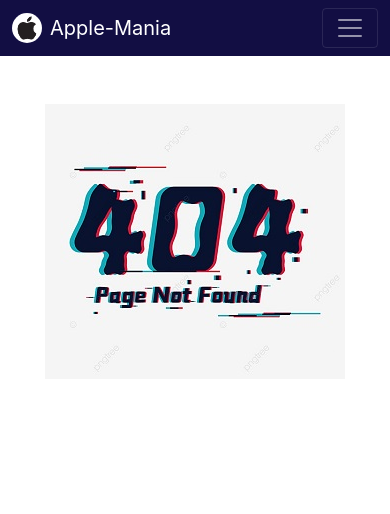
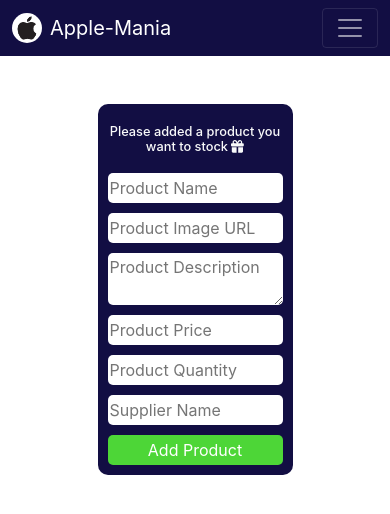
Before and after one commit to Tohidul29/Apple-Mania-Clientsite, a React (Create React App) app: page /addProduct in a window 390 px wide. Shown: the top 514 px of the page. Built offline with nearby package versions, Linux system fonts and the light colour scheme; no server answers.

Commit message:
add product part added

```diff
--- a/package.json
+++ b/package.json
@@ -15,6 +15,7 @@
     "react-bootstrap": "^2.3.1",
     "react-dom": "^18.1.0",
     "react-firebase-hooks": "^5.0.3",
+    "react-hook-form": "^7.30.0",
     "react-router-dom": "^6.3.0",
     "react-scripts": "5.0.1",
     "react-toastify": "^9.0.0",
--- a/src/App.js
+++ b/src/App.js
@@ -1,5 +1,6 @@
 import { Route, Routes } from 'react-router-dom';
 import './App.css';
+import AddProduct from './components/AddProduct/AddProduct';
 import Blogs from './components/Blogs/Blogs';
 import Header from './components/Header/Header';
 import Home from './components/Home/Home';
@@ -25,6 +26,7 @@ function App() {
       <Route path='/register' element={<Register></Register>}></Route>
       <Route path='/login' element={<Login></Login>}></Route>
       <Route path='/blogs' element={<Blogs></Blogs>}></Route>
+      <Route path='/addProduct' element={<AddProduct></AddProduct>}></Route>
       <Route path='*' element={<NotFound></NotFound>}></Route>
     </Routes>
     </div >
--- /dev/null
+++ b/src/components/AddProduct/AddProduct.css
@@ -0,0 +1,58 @@
+.head-style{
+    color: #120E43;
+    text-align: center;
+    margin-top: 15px;
+}
+
+.form-design{
+    padding: 30px;
+    border-radius: 10px;
+    background-color: #120E43;
+}
+
+form input{
+    margin: 30px 30px 0 30px;
+    border-style: none;
+    border-radius: 5px;
+    height: 40px;
+}
+
+form textarea{
+    margin: 30px 30px 0 30px;
+    border-style: none;
+    border-radius: 5px;
+}
+
+form .button{
+    background-color: #4DD637;
+    color: white;
+}
+
+@media (max-width: 500px) {
+    .head-style{
+        padding-top: 20px;
+        font-size: 80%;
+    }
+    .form-design{
+        padding: 0;
+        background-color: #120E43;
+        width: 500px;
+        margin-bottom: 20px;
+    }
+    form input{
+        margin: 10px 10px 0 10px;
+        border-style: none;
+        border-radius: 5px;
+        height: 30px;
+    }
+    form textarea{
+        margin: 10px 10px 0 10px;
+        border-style: none;
+        border-radius: 5px;
+    }
+    form .button{
+        background-color: #4DD637;
+        color: white;
+        margin-bottom: 10px;
+    }
+}
--- /dev/null
+++ b/src/components/AddProduct/AddProduct.js
@@ -0,0 +1,44 @@
+import React from 'react';
+import '../AddProduct/AddProduct.css';
+import { useForm } from "react-hook-form";
+import { FontAwesomeIcon } from '@fortawesome/react-fontawesome';
+import { faGift } from '@fortawesome/free-solid-svg-icons';
+
+const AddProduct = () => {
+    const { register, handleSubmit, watch, formState: { errors } } = useForm();
+    const onSubmit = data => {
+        const url = `http://localhost:5000/product`;
+        fetch(url, {
+            method: 'POST',
+            headers: {
+                'content-type': 'application/json'
+            },
+            body: JSON.stringify(data)
+        })
+        .then(res => res.json())
+        .then(output =>{
+            console.log(output);
+        })
+    };
+
+    return (
+        <div className='w-50 mx-auto form-design mt-5'>
+            <h2 className='head-style text-light'>Please added a product you want to stock <FontAwesomeIcon icon={faGift}></FontAwesomeIcon></h2>
+            <form onSubmit={handleSubmit(onSubmit)} className='d-flex flex-column'>
+                <input placeholder='Product Name' {...register("name", {required: true})}/>
+                <input placeholder='Product Image URL' {...register("img", {required: true})} />
+                <textarea placeholder='Product Description' {...register("description", {required: true})} />
+                <input placeholder='Product Price' {...register("price", {required: true})} />
+                <input placeholder='Product Quantity' {...register("quantity", {required: true})} />
+                <input placeholder='Supplier Name' {...register("supplier", {required: true})} />
+
+                {errors.exampleRequired && <span>This field is required</span>}
+
+                <input className='button' type="submit" value='Add Product'/>
+            </form>
+
+        </div>
+    );
+};
+
+export default AddProduct;
--- a/src/components/Header/Header.js
+++ b/src/components/Header/Header.js
@@ -28,6 +28,7 @@ const Header = () => {
                         <Nav.Link as={Link} to='/inventory'>Inventory</Nav.Link>
                         <Nav.Link as={Link} to='/about'>About</Nav.Link>
                         <Nav.Link as={Link} to='/blogs'>Blogs</Nav.Link>
+                        <Nav.Link as={Link} to='/addProduct'>Add Product</Nav.Link>
                     </Nav>
                     <Nav>
                         <Nav.Link as={Link} to='/register'>Register</Nav.Link>
--- a/src/components/Inventory/Inventory.js
+++ b/src/components/Inventory/Inventory.js
@@ -1,11 +1,20 @@
-import React from 'react';
+import React, { useEffect } from 'react';
 import { Button, Table } from 'react-bootstrap';
 import useProducts from '../../hooks/useProducts';
 import { FontAwesomeIcon } from '@fortawesome/react-fontawesome';
-import { faEdit, faTrash, faArrowAltCircleUp } from '@fortawesome/free-solid-svg-icons';
+import { faEdit, faTrash} from '@fortawesome/free-solid-svg-icons';
 
 const Inventory = () => {
     const [products, setProducts] = useProducts();
+    console.log(products);
+        //product delete:
+        const handleProductDelete = id =>{
+            const confirm = window.confirm('Are you sure to Delete this product?');
+            if (!confirm){
+                const url = `http://localhost:5000/product/${id}`;
+                console.log(url)
+            }
+        }
     return (
         <div className='w-75 mx-auto mt-4'>
             <Table striped bordered hover variant="dark">
@@ -19,12 +28,11 @@ const Inventory = () => {
                         <th>Quantity</th>
                         <th>Edit</th>
                         <th>Delete</th>
-                        <th>Delivered</th>
                     </tr>
                 </thead>
                 <tbody className='text-center'>
                     {
-                        products.map(product => <tr>
+                        products.map(product => <tr key={product._id}>
                             <td>{product.name}</td>
                             <td className='text-center'><img className='rounded' width={100} height={100} src={product.img} alt="" /></td>
                             <td>{product.description}</td>
@@ -32,8 +40,7 @@ const Inventory = () => {
                             <td>${product.price}</td>
                             <td>{product.quantity} pieces</td>
                             <td><Button><FontAwesomeIcon icon={faEdit}></FontAwesomeIcon></Button></td>
-                            <td><Button className='btn-danger'><FontAwesomeIcon icon={faTrash}></FontAwesomeIcon></Button></td>
-                            <td><Button className='btn-warning'><FontAwesomeIcon icon={faArrowAltCircleUp}></FontAwesomeIcon></Button></td>
+                            <td><Button onClick={handleProductDelete} className='btn-danger'><FontAwesomeIcon icon={faTrash}></FontAwesomeIcon></Button></td>
                         </tr>)
                     }
                 </tbody>
--- a/src/components/Login/Login.js
+++ b/src/components/Login/Login.js
@@ -7,7 +7,7 @@ import { useSendPasswordResetEmail, useSignInWithEmailAndPassword } from 'react-
 import Loading from '../Loading/Loading';
 import '../Login/Login.css'
 import { FontAwesomeIcon } from '@fortawesome/react-fontawesome';
-import { faLock } from '@fortawesome/free-solid-svg-icons'
+import { faLock } from '@fortawesome/free-solid-svg-icons';
 import { ToastContainer, toast } from 'react-toastify';
 import 'react-toastify/dist/ReactToastify.css';
 
```
Also changed, not shown: 1 other file (tests, documents, lock files or other folders).
